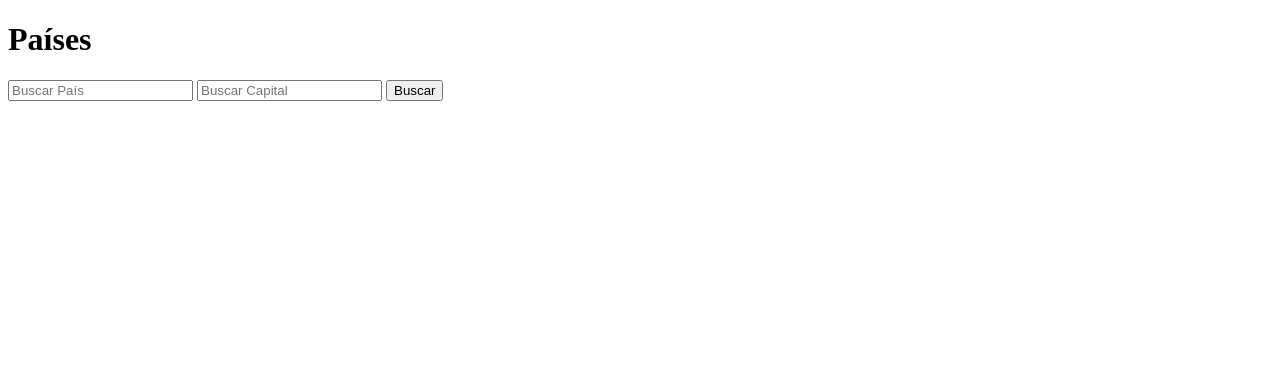
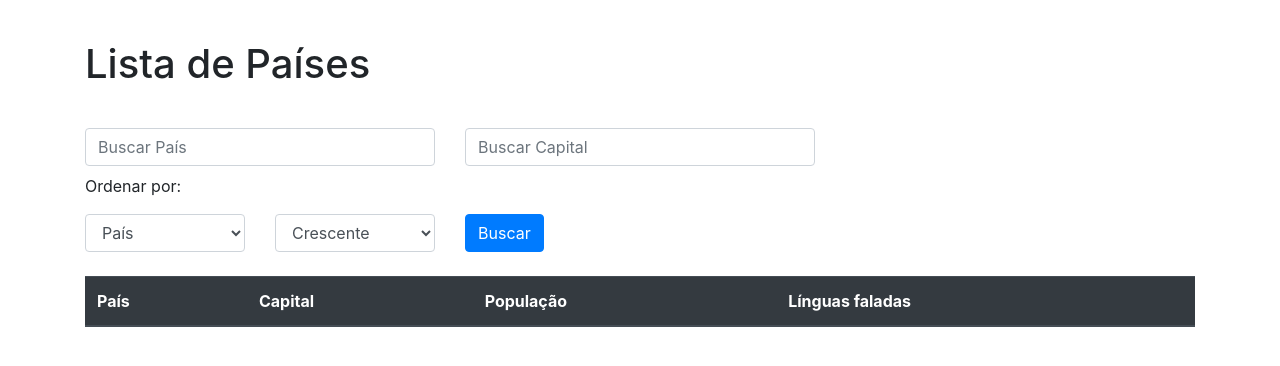
Before and after one commit to Gabriel-Troni/Country_Search_Screen, a PHP site: page / in a window 1280 px wide. Shown: the top 366 px of the page. Run offline with PHP 8.4, Linux system fonts and the light colour scheme; lists and menus that the app fills with data are empty.

Commit message:
add bootstrap

```diff
--- a/index.php
+++ b/index.php
@@ -1,3 +1,67 @@
+<!DOCTYPE html>
+<html lang="en">
+<head>
+    <meta charset="UTF-8">
+    <meta name="viewport" content="width=device-width, initial-scale=1.0">
+    <title>Pesquisa de país</title>
+    <!-- Adicionando Bootstrap -->
+    <link rel="stylesheet" href="https://stackpath.bootstrapcdn.com/bootstrap/4.5.2/css/bootstrap.min.css">
+    <link rel="stylesheet" href="style.css">
+</head>
+<body>
+    <div class="container">
+        <h1>Lista de Países</h1>
+        <form action="search.php" method="post" class="mb-3">
+            <div class="row">
+                <div class="col-md-4 mb-2">
+                    <input type="text" class="form-control" placeholder="Buscar País" name="pais">
+                </div>
+                <div class="col-md-4 mb-2">
+                    <input type="text" class="form-control" placeholder="Buscar Capital" name="capital">
+                </div>
+            </div>
+            <p>Ordenar por:</p>
+            <div class="row">
+                <div class="col-md-2 mb-2">
+                    <select class="form-control" name="ordenar">
+                        <option value="pais">País</option>
+                        <option value="capital">Capital</option>
+                        <option value="populacao">População</option>
+                        <option value="lingua">Línguas</option>
+                    </select>
+                </div>
+                <div class="col-md-2 mb-2">
+                    <select class="form-control" name="">
+                        <option value="">Crescente</option>
+                        <option value="desc">Decrescente</option>
+                    </select>
+                </div>
+                <div class="col-md-2 mb-2">
+                    <input type="submit" class="btn btn-primary" value="Buscar">
+                </div>
+            </div>
+        </form>
+        <table class="table">
+            <thead class="thead-dark">
+                <tr>
+                    <th>País</th>
+                    <th>Capital</th>
+                    <th>População</th>
+                    <th>Línguas faladas</th>
+                </tr>
+            </thead>
+            <tbody>
+                <!-- Aqui você preencheria dinamicamente os dados da tabela -->
+            </tbody>
+        </table>
+    </div>
+
+    <!-- Adicionando jQuery e Bootstrap JS (necessários para alguns componentes do Bootstrap funcionarem) -->
+    <script src="https://code.jquery.com/jquery-3.5.1.slim.min.js"></script>
+    <script src="https://stackpath.bootstrapcdn.com/bootstrap/4.5.2/js/bootstrap.min.js"></script>
+</body>
+</html>
+<!--
 <!DOCTYPE html>
 <html lang="en">
 <head>
@@ -11,6 +75,31 @@
         <input type="text" placeholder="Buscar País" name="pais">
         <input type="text" placeholder="Buscar Capital" name="capital">
         <input type="submit" value="Buscar">
+        <p>Ordenar por:</p>
+        <select name="ordenar" id="">
+            <option value="pais">País</option>
+            <option value="capital">Capital</option>
+            <option value="populacao">População</option>
+            <option value="lingua">Línguas</option>
+        </select>
+        <select name="" id="">
+            <option value="">Crescente</option>
+            <option value="desc">Decrescente</option>
+        </select>
     </form>
+    <table>
+        <thead>
+            <tr>
+                <th>País</th>
+                <th>Capital</th>
+                <th>População</th>
+                <th>Línguas faladas</th>
+            </tr>
+        </thead>
+        <tbody>
+
+        </tbody>
+    </table>
 </body>
 </html>
+-->
--- /dev/null
+++ b/style.css
@@ -0,0 +1,7 @@
+.container {
+    margin-top: 5vh;
+}
+
+.container h1 {
+    margin: 5vh 0;
+}
```
